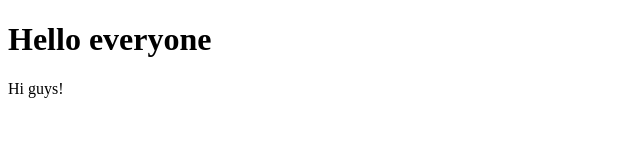
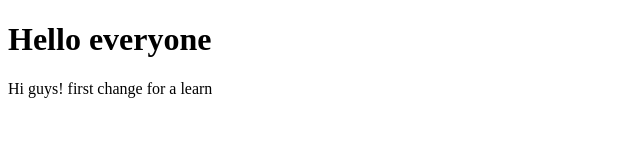
Before and after one commit to OctaWade/test-for-git, a plain HTML site: page index.html in a window 1280 px wide. Shown: the whole page, without its empty margins (0-640 px from the left). Drawn offline with Linux system fonts and the light colour scheme.

Commit message:
second commit

```diff
--- a/index.html
+++ b/index.html
@@ -8,7 +8,7 @@
   <body>
     <h1>Hello everyone</h1>
     <div>
-      <p>Hi guys!</p>
+      <p>Hi guys! first change for a learn</p>
     </div>
   </body>
 </html>
```
